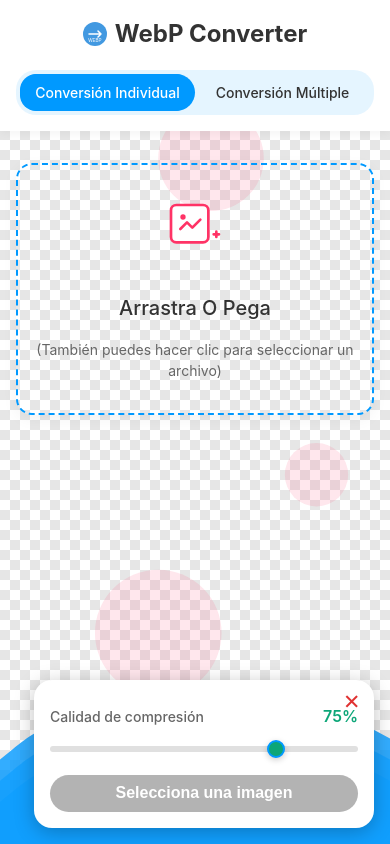
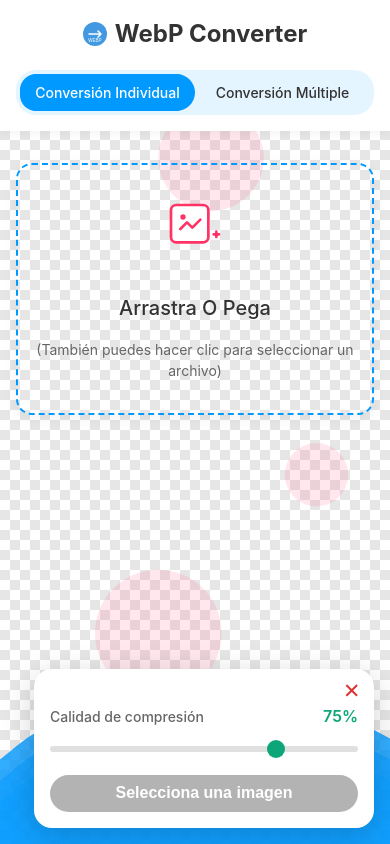
Before and after one commit to carlospp1/conversor-img-webp, a React (Vite) app: page / in a window 390 px wide. Both pictures are taken after a click on the button "⚙️". Built offline with nearby package versions, Linux system fonts and the light colour scheme.

Commit message:
Revert "Test"
This reverts commit 6e25ca45a71727cef470610104c437ff9f0cd241.

```diff
--- a/src/components/QualityControl.jsx
+++ b/src/components/QualityControl.jsx
@@ -1,4 +1,4 @@
-import { useState, useEffect, useRef } from "react";
+import { useState, useEffect } from "react";
 import { AnimatePresence, motion } from "framer-motion";
 
 export const QualityControl = ({
@@ -11,7 +11,6 @@ export const QualityControl = ({
 }) => {
   const [isMobile, setIsMobile] = useState(false);
   const [open, setOpen] = useState(false);
-  const sliderRef = useRef(null);
 
   useEffect(() => {
     const checkMobile = () => setIsMobile(window.innerWidth <= 768);
@@ -56,14 +55,6 @@ export const QualityControl = ({
       "..." +
       (extension ? "." + extension : "")
     );
-  };
-
-  // Manejo específico para el cambio de calidad
-  const handleQualityChange = (e) => {
-    const newQuality = Number(e.target.value);
-    if (onChange) {
-      onChange(newQuality);
-    }
   };
 
   const qualityColor = getQualityColor(quality);
@@ -120,12 +111,11 @@ export const QualityControl = ({
             </div>
             <input
               type="range"
-              ref={sliderRef}
               className={`quality-slider ${qualityColor}`}
               min="1"
               max="100"
               value={quality}
-              onChange={handleQualityChange}
+              onChange={(e) => onChange(Number(e.target.value))}
               aria-label="Control de calidad"
             />
             {compressionInfo && (
--- a/src/hooks/useImageConverter.js
+++ b/src/hooks/useImageConverter.js
@@ -28,36 +28,19 @@ export const useImageConverter = (initialQuality = 75) => {
 
   const generatePreview = async (file) => {
     try {
-      // Limpiar URLs previas antes de generar nuevas
-      if (previewUrls.original) URL.revokeObjectURL(previewUrls.original);
-      if (previewUrls.webp) URL.revokeObjectURL(previewUrls.webp);
-
       // Crear URL para la imagen original
       const originalUrl = URL.createObjectURL(file);
 
-      // Devolver una promesa para mejor control
-      return new Promise((resolve, reject) => {
       const img = new Image();
-
-        img.onerror = (e) => {
-          console.error("Error cargando la imagen:", e);
-          reject(new Error("Error al cargar la imagen"));
-        };
 
       img.onload = () => {
         const canvas = document.createElement("canvas");
         canvas.width = img.width;
         canvas.height = img.height;
 
-          const ctx = canvas.getContext("2d", { willReadFrequently: true });
-          if (!ctx) {
-            reject(new Error("No se pudo obtener el contexto 2D del canvas"));
-            return;
-          }
-
+        const ctx = canvas.getContext("2d");
         ctx.drawImage(img, 0, 0);
 
-          try {
         canvas.toBlob(
           (blob) => {
             if (blob) {
@@ -72,44 +55,37 @@ export const useImageConverter = (initialQuality = 75) => {
               const webpUrl = URL.createObjectURL(blob);
 
               // Actualizar URLs de vista previa
-                  setPreviewUrls({
+              setPreviewUrls((prev) => {
+                // Limpiar URLs anteriores
+                if (prev.original) URL.revokeObjectURL(prev.original);
+                if (prev.webp) URL.revokeObjectURL(prev.webp);
+
+                return {
                   original: originalUrl,
                   webp: webpUrl,
+                };
               });
 
-                  // Actualizar información de compresión
-                  const compressionData = {
+              setCompressionInfo({
                 originalSize,
                 compressedSize,
                 savingsPercent,
                 width: img.width,
                 height: img.height,
                 name: file.name,
-                  };
+              });
 
-                  setCompressionInfo(compressionData);
               setPreviewBlob(blob);
-                  resolve(compressionData);
-                } else {
-                  reject(new Error("No se pudo generar el blob WebP"));
             }
           },
           "image/webp",
           quality / 100,
         );
-          } catch (canvasError) {
-            reject(
-              new Error(`Error al convertir canvas: ${canvasError.message}`),
-            );
-          }
       };
 
-        // Iniciar carga de imagen
       img.src = originalUrl;
-      });
     } catch (error) {
       console.error("Error al generar la vista previa:", error);
-      throw error;
     }
   };
 
@@ -301,6 +277,5 @@ export const useImageConverter = (initialQuality = 75) => {
     previewBlob,
     previewUrls,
     setPreviewUrls,
-    generatePreview,
   };
 };
--- a/src/responsive.css
+++ b/src/responsive.css
@@ -50,48 +50,6 @@
     right: auto;
     margin-top: 15px;
     box-shadow: 0 2px 8px rgba(0, 0, 0, 0.1);
-  }
-
-  /* Aseguramos que el input range es clickeable y funciona bien en móvil */
-  .quality-slider {
-    -webkit-appearance: none;
-    appearance: none;
-    height: 12px;
-    width: 100%;
-    border-radius: 6px;
-    cursor: pointer;
-    touch-action: manipulation;
-    z-index: 10;
-    position: relative;
-  }
-
-  .quality-slider::-webkit-slider-thumb {
-    -webkit-appearance: none;
-    appearance: none;
-    width: 24px;
-    height: 24px;
-    background: var(--white);
-    border-radius: 50%;
-    border: 2px solid var(--primary-color);
-    cursor: pointer;
-    box-shadow: 0 2px 6px rgba(0, 0, 0, 0.2);
-  }
-
-  /* Panel flotante en móvil */
-  .quality-control.mobile {
-    background-color: var(--white);
-    position: fixed !important;
-    bottom: 1rem !important;
-    right: 1rem !important;
-    z-index: 200;
-    padding: 1.5rem 1rem 1rem 1rem !important;
-    border-radius: 16px;
-    box-shadow: 0 4px 20px rgba(0, 0, 0, 0.25) !important;
-    transition:
-      transform 0.3s ease-out,
-      opacity 0.3s ease-out;
-    transform: translateY(0) !important;
-    opacity: 1 !important;
   }
 }
 
@@ -157,19 +115,6 @@
   .comparison-container {
     max-height: 300px;
   }
-
-  /* Botón flotante en móvil */
-  .quality-fab {
-    width: 56px;
-    height: 56px;
-    border-radius: 50%;
-    font-size: 1.8rem;
-    display: flex;
-    align-items: center;
-    justify-content: center;
-    z-index: 220;
-    box-shadow: 0 2px 15px rgba(0, 0, 0, 0.3);
-  }
 }
 
 /* Pantallas muy pequeñas */
```
Lines whose indentation alone changed are shown as unchanged.
